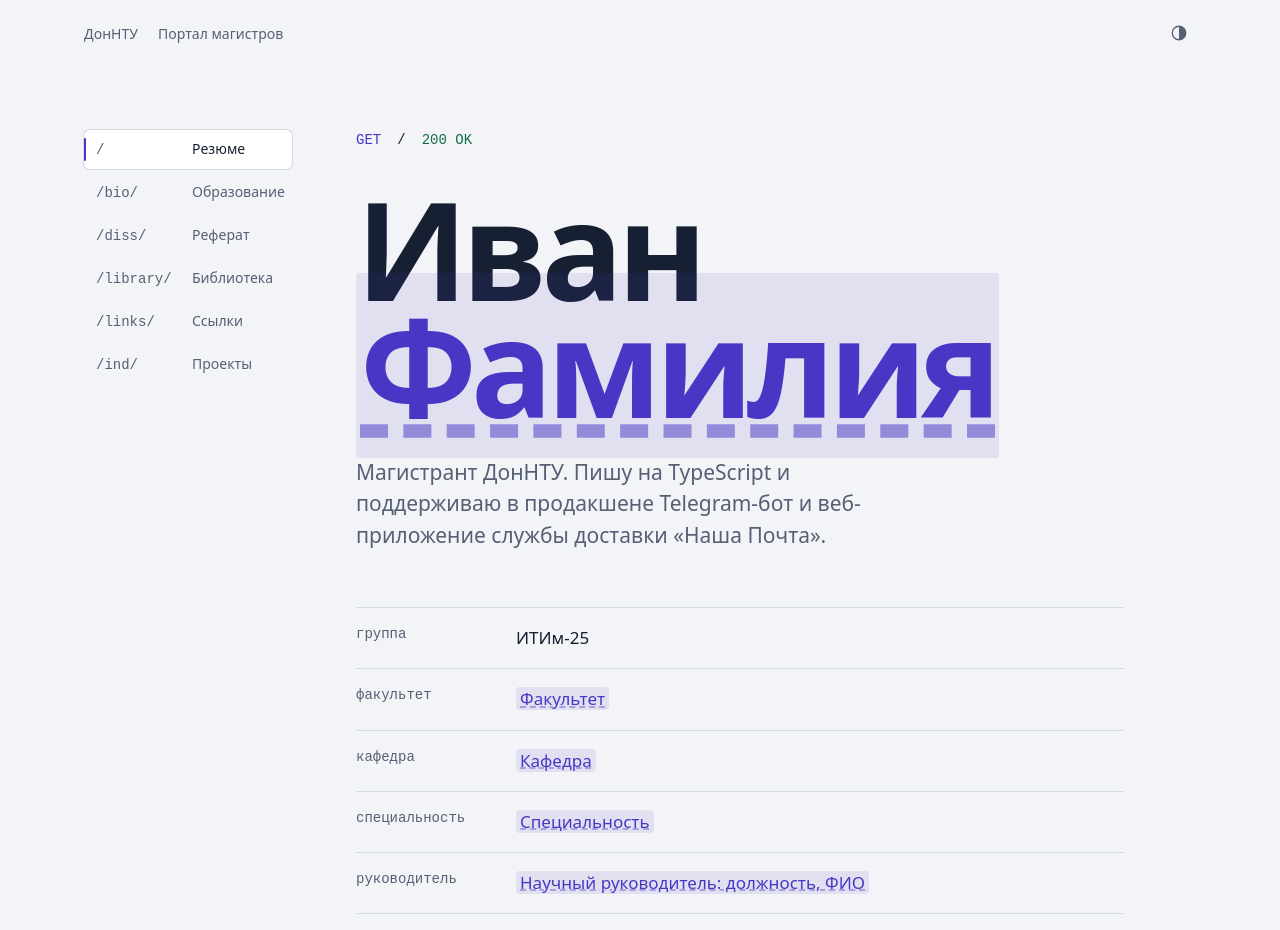
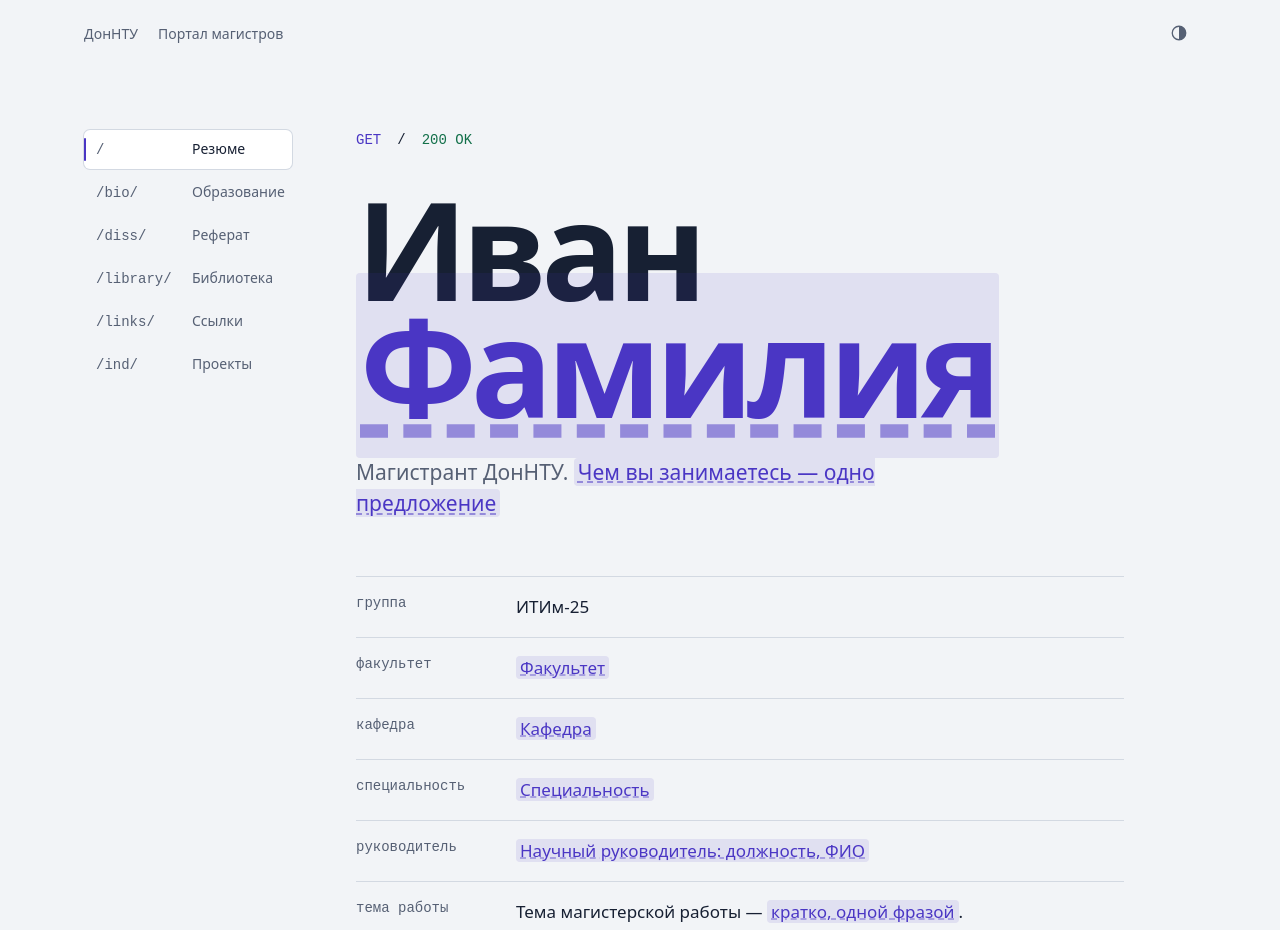
Before and after one commit to lavet13/portfolio, a React (Vite) app: page / in a window 1280 px wide. Shown: the top 930 px of the page. Built offline with nearby package versions, Linux system fonts and the light colour scheme.

Commit message:
Template: placeholders instead of the author's projects and texts

```diff
--- a/src/content/about.ts
+++ b/src/content/about.ts
@@ -4,12 +4,9 @@
  * No imports: site.ts imports this file, so importing site.ts back would be circular.
  */
 export const about = {
-  /** Home page, after "Магистрант ДонНТУ." */
-  intro: "Пишу на TypeScript и поддерживаю в продакшене Telegram-бот и веб-приложение службы доставки «Наша Почта».",
-  /** One sentence for the home page's meta description. */
-  thesisSummary: "Тема магистерской работы — разработка REST API на примере сервиса отслеживания грузов.",
-  /** The /ind/ page's meta description. */
-  projectsDescription: "Индивидуальный раздел: проекты в продакшене — Telegram-бот и веб-приложение службы доставки, миграция legacy PHP на Node.js.",
-  /** /bio/, "Самообразование". [[…]] parts render as placeholders. */
-  selfStudy: "JavaScript и TypeScript изучил самостоятельно, на реальных задачах: сначала поддержка legacy-кода на PHP, затем перенос форм заказа на Node.js и разработка Telegram-бота. [[Курсы, сертификаты — если есть]]",
+  intro: "[[Чем вы занимаетесь — одно предложение]]",
+  thesisSummary: "Тема магистерской работы — [[кратко, одной фразой]].",
+  projectsDescription: "[[Описание раздела «Проекты» для поисковиков]]",
+  selfStudy:
+    "[[Как и где учились программированию]] [[Курсы, сертификаты — если есть]]",
 };
```
